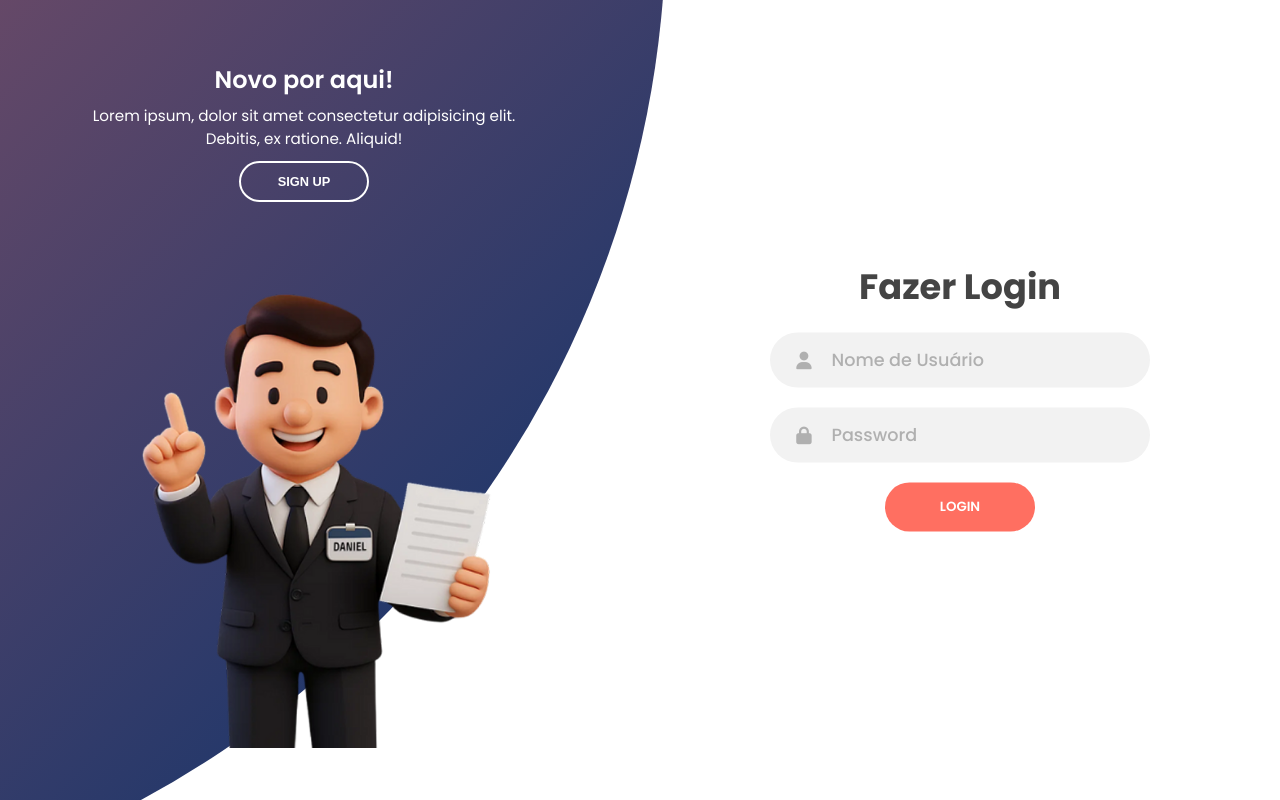
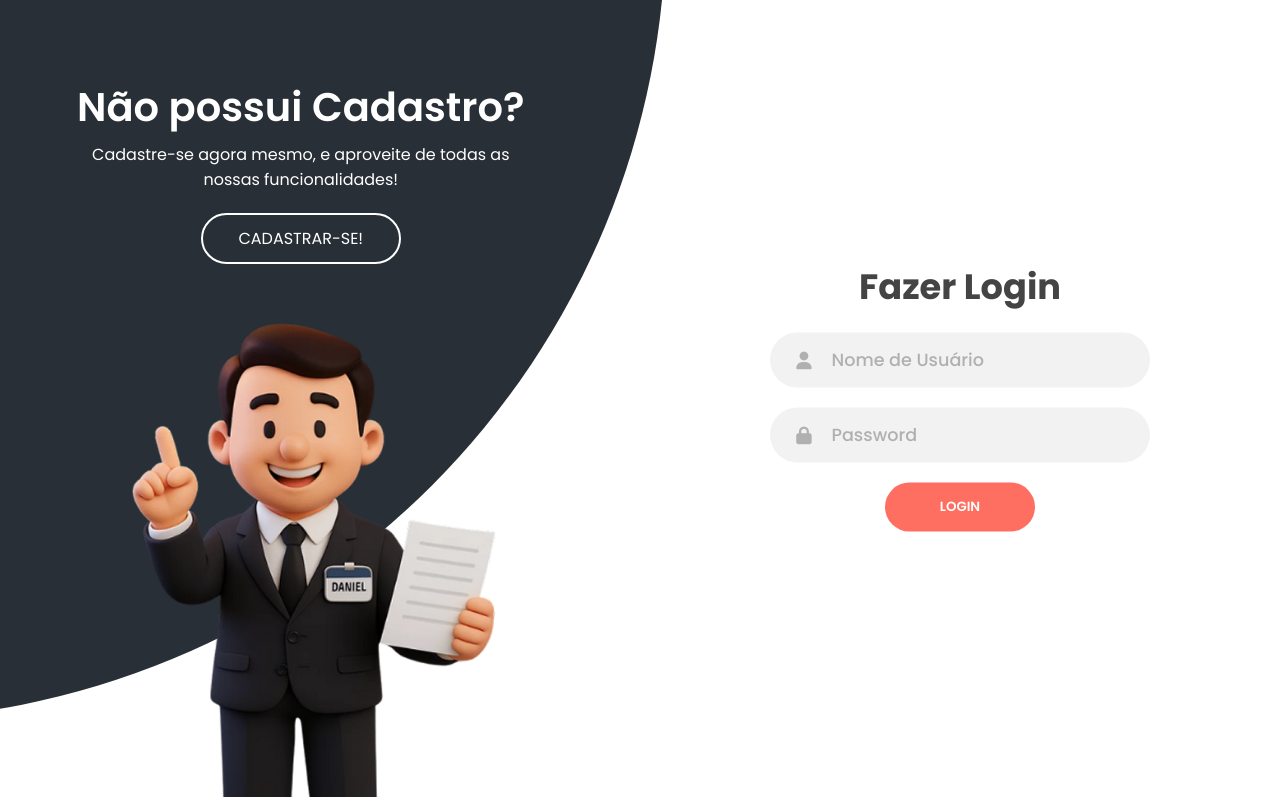
Before and after one commit to PedroMoraes57/D.O.C---Plataforma-digitalizadora, a Django app: template templates/usuarios/login.html in a window 1280 px wide. Run offline with Django 5.2, Linux system fonts and the light colour scheme; the template is opened without the code that fills it, so the values that code supplies are empty; some libraries are stand-ins or nearby versions.

Commit message:
ULTIMO COMIIT

```diff
--- a/DOC/urls.py
+++ b/DOC/urls.py
@@ -4,4 +4,5 @@ from django.urls import path, include
 urlpatterns = [
     path('admin/', admin.site.urls),
     path('', include('core.urls')),
+    path('usuarios/', include('usuarios.urls'))
 ]
--- a/static/css/login.css
+++ b/static/css/login.css
@@ -1,14 +1,23 @@
-@import url("https://fonts.googleapis.com/css2?family=Poppins:wght@200;300;400;500;600;700;800&display=swap");
+@import url('https://fonts.googleapis.com/css2?family=Poppins:wght@100;200;300;400;500;600;700;800;900&display=swap');
 
-* {
-  margin: 0;
-  padding: 0;
-  box-sizing: border-box;
+
+*{
+    padding: 0;
+    margin: 0;
+    box-sizing: border-box;
+    font-family: var(--fonte);
 }
 
-body,
-input {
-  font-family: "Poppins", sans-serif;
+:root{
+    --vermelho: #AE2C12;
+    --amarelo: #FFc16E;
+    --azul-escuro: #282f36;
+    --cinza-escuro: #3A444D;
+    --cinza-claro: #5D5D5D;
+    --preto: #07111D;
+    --branco-amarelado: #E4E5DF;
+    --branco: #EFEFEF;
+    --fonte: 'Poppins';
 }
 
 .container {
@@ -164,12 +173,12 @@ form.sign-in-form {
 .container:before {
   content: "";
   position: absolute;
-  height: 2000px;
-  width: 2000px;
+  height: 1600px;
+  width: 1600px;
   top: -10%;
   right: 48%;
   transform: translateY(-50%);
-  background-image: linear-gradient(-45deg, #002f6c 0%, #ff6f61 100%);
+  background-color: var(--azul-escuro);
   transition: 1.8s ease-in-out;
   border-radius: 50%;
   z-index: 6;
@@ -184,20 +193,19 @@ form.sign-in-form {
 .panel {
   display: flex;
   flex-direction: column;
-  align-items: flex-end;
   justify-content: space-around;
+  z-index: 6;
   text-align: center;
-  z-index: 6;
 }
 
 .left-panel {
   pointer-events: all;
-  padding: 3rem 17% 2rem 12%;
+  padding: 5rem 16% 0rem 10%;
 }
 
 .right-panel {
   pointer-events: none;
-  padding: 3rem 12% 2rem 17%;
+  padding: 5rem 16% 0rem 10%;
 }
 
 .panel .content {
@@ -208,12 +216,12 @@ form.sign-in-form {
 
 .panel h3 {
   font-weight: 600;
-  line-height: 1;
-  font-size: 1.5rem;
+  line-height: 1.2;
+  font-size: 2.5rem;
 }
 
 .panel p {
-  font-size: 0.95rem;
+  font-size: 1rem;
   padding: 0.7rem 0;
 }
 
@@ -221,10 +229,11 @@ form.sign-in-form {
   margin: 0;
   background: none;
   border: 2px solid #fff;
-  width: 130px;
-  height: 41px;
-  font-weight: 600;
-  font-size: 0.8rem;
+  width: 200px;
+  height: 51px;
+  font-weight: 400;
+  font-size: 1rem;
+  margin-top: 10px;
 }
 
 .right-panel .image,
--- a/templates/usuarios/login.html
+++ b/templates/usuarios/login.html
@@ -45,26 +45,24 @@
       <div class="panels-container">
         <div class="panel left-panel">
           <div class="content">
-            <h3>Novo por aqui!</h3>
+            <h3>Não possui Cadastro?</h3>
             <p>
-              Lorem ipsum, dolor sit amet consectetur adipisicing elit. Debitis,
-              ex ratione. Aliquid!
+              Cadastre-se agora mesmo, e aproveite de todas as nossas funcionalidades!
             </p>
             <button class="btn transparent" id="sign-up-btn">
-              Sign up
+              Cadastrar-se!
             </button>
           </div>
           <img src="{% static 'img/DOC-LOGIN.png' %}" class="image" alt="" />
         </div>
         <div class="panel right-panel">
           <div class="content">
-            <h3>One of us ?</h3>
+            <h3>Já possui login?</h3>
             <p>
-              Lorem ipsum dolor sit amet consectetur adipisicing elit. Nostrum
-              laboriosam ad deleniti.
+              Entre agora mesmo e digitalize seus documentos!
             </p>
             <button class="btn transparent" id="sign-in-btn">
-              Sign in
+              Fazer Login
             </button>
           </div>
           <img src="{% static 'img/DOC-CADASTRO.png' %}" class="image" alt="" />
```
